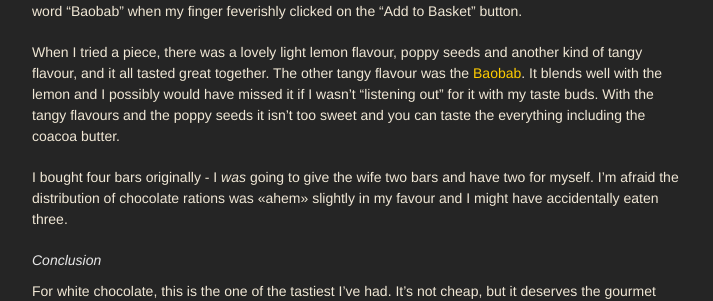
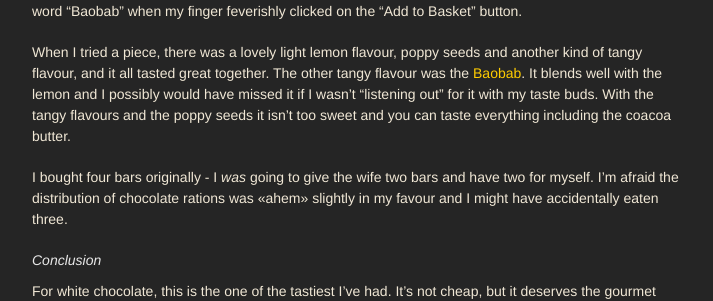
Before and after one commit to martindye/my-site, a Jekyll site: the page built from _posts/2018-12-03-doinsydamlemon.md, in a window 1280 px wide. Shown: the part 271-572 px from the top of the page, without its empty margins (283-996 px from the left). Built offline with Jekyll 4.4.1, drawn with Linux system fonts in a browser that asks for light colours; some web fonts are replaced; our own code applies the rules of GitHub Pages for plain Markdown files.

```diff
--- a/_layouts/default.html
+++ b/_layouts/default.html
@@ -48,7 +48,7 @@
           <hr>
           <span class="credits left">Project maintained by <a href="{{ site.github.owner_url }}">{{ site.github.owner_name }}</a></span>
           <span class="credits right">Hosted on GitHub Pages &mdash; Theme by <a href="https://twitter.com/mattgraham">mattgraham</a></span>
-		  <br /><div id="sfcyjrq1xagpa8xhjfxklb7crr3nr51atru"></div><script type="text/javascript" src="https://counter5.wheredoyoucomefrom.ovh/private/counter.js?c=yjrq1xagpa8xhjfxklb7crr3nr51atru&down=async" async></script><noscript><a href="https://www.freecounterstat.com" title="web page counter"><img src="https://counter5.wheredoyoucomefrom.ovh/private/freecounterstat.php?c=yjrq1xagpa8xhjfxklb7crr3nr51atru" border="0" title="web page counter" alt="web page counter"></a></noscript></div>
+	      {% if page.show_counter %}<br /><div id="sfcyjrq1xagpa8xhjfxklb7crr3nr51atru"></div><script type="text/javascript" src="https://counter5.wheredoyoucomefrom.ovh/private/counter.js?c=yjrq1xagpa8xhjfxklb7crr3nr51atru&down=async" async></script><noscript><a href="https://www.freecounterstat.com" title="web page counter"><img src="https://counter5.wheredoyoucomefrom.ovh/private/freecounterstat.php?c=yjrq1xagpa8xhjfxklb7crr3nr51atru" border="0" title="web page counter" alt="web page counter"></a></noscript></div>{% endif %}
 		</section>
 
     </div>
--- a/_posts/2018-12-03-doinsydamlemon.md
+++ b/_posts/2018-12-03-doinsydamlemon.md
@@ -16,7 +16,7 @@ feverishly clicked on the "Add to Basket" button.
 When I tried a piece, there was a lovely light lemon flavour, poppy seeds and another kind of tangy flavour, and it all
 tasted great together. The other tangy flavour was the <a href="https://en.wikipedia.org/wiki/Adansonia">Baobab</a>. It
 blends well with the lemon and I possibly would have missed it if I wasn't "listening out" for it with my taste buds.
-With the tangy flavours and the poppy seeds it isn't too sweet and you can taste the everything including the coacoa
+With the tangy flavours and the poppy seeds it isn't too sweet and you can taste everything including the coacoa
 butter.
 
 I bought four bars originally - I <em>was</em> going to give the wife two bars and have two for myself. I'm afraid the
```
Also changed, not shown: README.md (+1 -0 lines).
